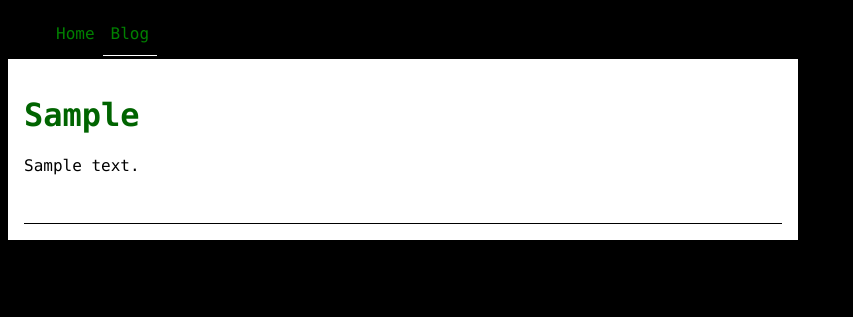
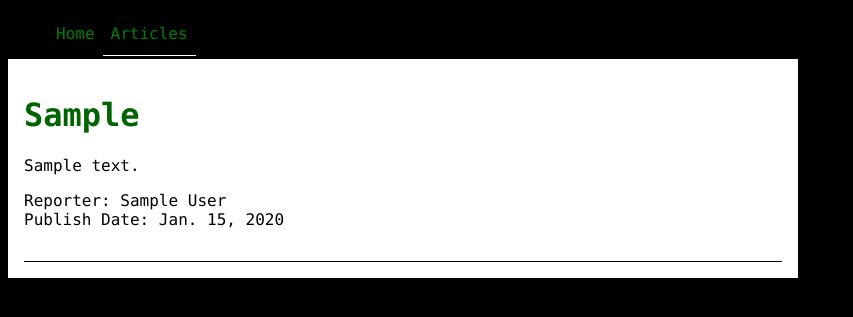
Before and after one commit to a1arias/goro, a Django app: page /articles/ in a window 1280 px wide. Shown: the top 317 px of the page, without its empty margins (0-853 px from the left). Run offline with Django 3.2, Linux system fonts and the light colour scheme; tables that the repository leaves empty hold one stand-in row (values such as "Sample post").

Commit message:
minor touchups
* replaced links to "Blog" with "Articles"
* added month_archive
* fixed active link

```diff
--- a/articles/templates/articles/index.html
+++ b/articles/templates/articles/index.html
@@ -7,7 +7,7 @@
 <p>Site Navigation:</p>
 <ul>
     <li><a href="/">Home</a></li>
-    <li><a class="active" href="{% url 'articles:index' %}">Blog</a></li>
+    <li><a class="active" href="{% url 'articles:index' %}">Articles</a></li>
 </ul>
 {% endblock %}
 
@@ -16,8 +16,10 @@
 	{% if articles %}
 	{% for entry in articles %}
 	<div class="article_entry">
-    <h1><a class="heading_link" href="{% url 'articles:detail' slug=entry.slug %}">{{ entry.headline }}</a></h1>
-    <div>{{ entry.preview|restructuredtext }}</div>
+        <h1><a class="heading_link" href="{% url 'articles:detail' slug=entry.slug %}">{{ entry.headline }}</a></h1>
+        <div>{{ entry.preview|restructuredtext }}</div>
+        <div><span>Reporter: {{entry.reporter.full_name}}</span></div>
+        <div><span>Publish Date: {{ entry.pub_date }}</span></div>
 	</div>
 	{% endfor %}
 	{% else %}
--- a/articles/urls.py
+++ b/articles/urls.py
@@ -3,6 +3,6 @@ from django.conf.urls import url
 urlpatterns = [
     url(r'^$', 'articles.views.index', name='index'),
     url(r'^(?P<year>\d{4})/$', 'articles.views.year_archive', name='year_view'),
-    url(r'^(?P<year>\d{4})/(?P<month>\d{2})/$', 'articles.views.year_archive', name='month_view'),
+    url(r'^(?P<year>\d{4})/(?P<month>\d{2})/$', 'articles.views.month_archive', name='month_view'),
     url(r'^(?P<slug>[a-zA-Z0-9-]+)/$', 'articles.views.detail', name='detail'),
 ]
--- a/articles/views.py
+++ b/articles/views.py
@@ -4,17 +4,27 @@ from articles.models import Article
 from articles.utils import unslugify
 
 def index(request):
-
     articles = Article.objects.all().order_by('-pub_date')[:10]
     context = {'articles': articles}
     return render(request, 'articles/index.html', context)
 
 def year_archive(request, year):
-    articles = get_list_or_404(Article, pub_date__year=year)
+    #articles = get_list_or_404(Article, pub_date__year=year)
+    articles = Article.objects.filter(pub_date__year=year)
     context = {
         'articles': articles,
+        'year': year
     }
     return render(request, 'articles/year_archive.html', context)
+
+def month_archive(request, year, month):
+    articles = Article.objects.filter(pub_date__year=year, pub_date__month=month)
+    context = {
+        'articles': articles,
+        'year': year,
+        'month': month
+    }
+    return render(request, 'articles/month_archive.html', context)
 
 def detail(request, slug):
     """
@@ -25,5 +35,4 @@ def detail(request, slug):
         'article': article
     }
     template = 'articles/detail.html'
-
     return render(request, template, context)
--- a/templates/goro/base.html
+++ b/templates/goro/base.html
@@ -15,7 +15,7 @@
     <p>Site Navigation:</p>
     <ul>
       <li><a class="active" href="/">Home</a></li>
-      <li><a href="{% url 'articles:index' %}">Blog</a></li>
+      <li><a href="{% url 'articles:index' %}">Articles</a></li>
     </ul>
     {% endblock %}
   </div>
```
Also changed, not shown: articles/templates/articles/month_archive.html (added, +31 -0 lines).
